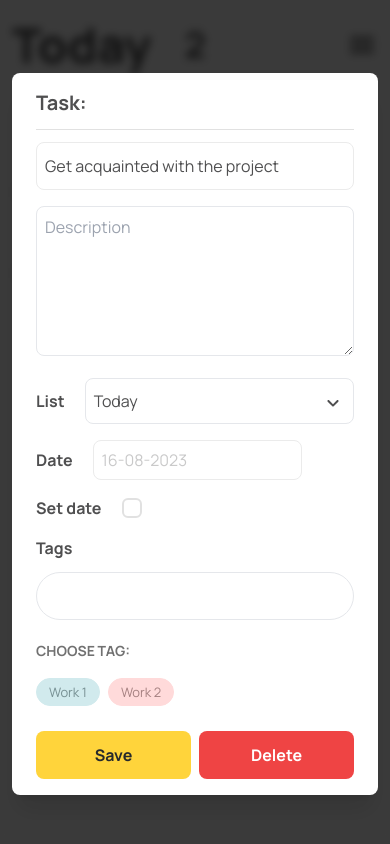
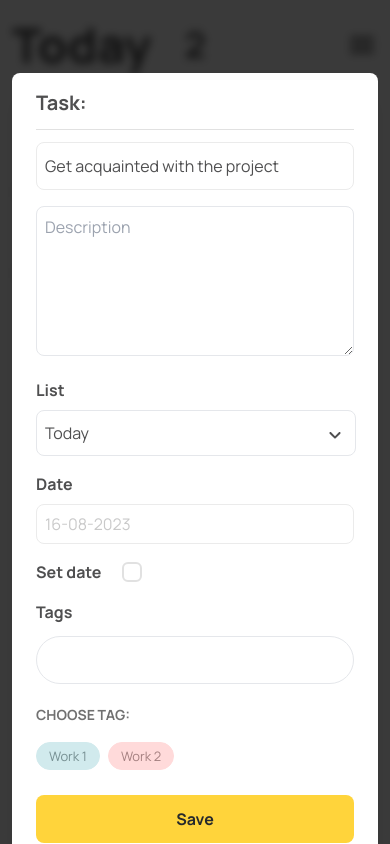
Before and after one commit to Zaccal/ToDo-App, a React (Vite) app: page /application in a window 390 px wide. Both pictures are taken after a click on the element 366 px from the left and 275 px from the top of the page. Built offline with nearby package versions, Linux system fonts and the light colour scheme.

Commit message:
create mobile adaptiation

```diff
--- a/src/index.css
+++ b/src/index.css
@@ -29,7 +29,6 @@
         @apply font-normal text-defualtTextColor;
         @apply bg-[#FAFAFA];
     }
-
 
     *::-webkit-scrollbar-thumb {
         background: gray;
--- a/src/modules/TaskEditModal/TaskEditModal.tsx
+++ b/src/modules/TaskEditModal/TaskEditModal.tsx
@@ -82,14 +82,14 @@ const TaskEditModal = () => {
                 placeholder="Description"
             />
 
-            <div className="flex items-center gap-5 mt-4">
-                <p className="text-md font-bold">List</p>
+            <div className="md:flex items-center gap-5 mt-4">
+                <p className="mb-2 md:mb-0 text-md font-bold">List</p>
                 <SelectList saveSelectOption={setFromListEdited} />
             </div>
 
             <div className="mt-4">
-                <label htmlFor="date" className="mt-4">
-                    <span className="text-md font-bold pr-5">Date</span>
+                <label htmlFor="date" className="mt-4 flex-col md:flex-row flex">
+                    <span className="mb-2 md:mb-0 text-md font-bold pr-5">Date</span>
                     <SelcetDate isDisabled={!isSetDate} saveDate={setDateEdited} />
                 </label>
             </div>
@@ -104,8 +104,8 @@ const TaskEditModal = () => {
                 <TagPicker saveOn={setPickedTags} dependency={[taskForEditData.isOpenModal]} defualtTags={taskForEditData.taskDataToEdit.tags} />
             </div>
 
-            <div className="flex mt-5">
-                <Button onClick={() => saveSettingsHandler(taskForEditData.taskDataToEdit!.id)} className="mr-2" variant="contained">
+            <div className="md:flex mt-5">
+                <Button onClick={() => saveSettingsHandler(taskForEditData.taskDataToEdit!.id)} className="mb-3 md:mr-2 md:mb-0" variant="contained">
                     Save
                 </Button>
                 <Button onClick={() => setIsOpenAlert(true)} className="bg-red-500 text-white" variant="contained">
```
